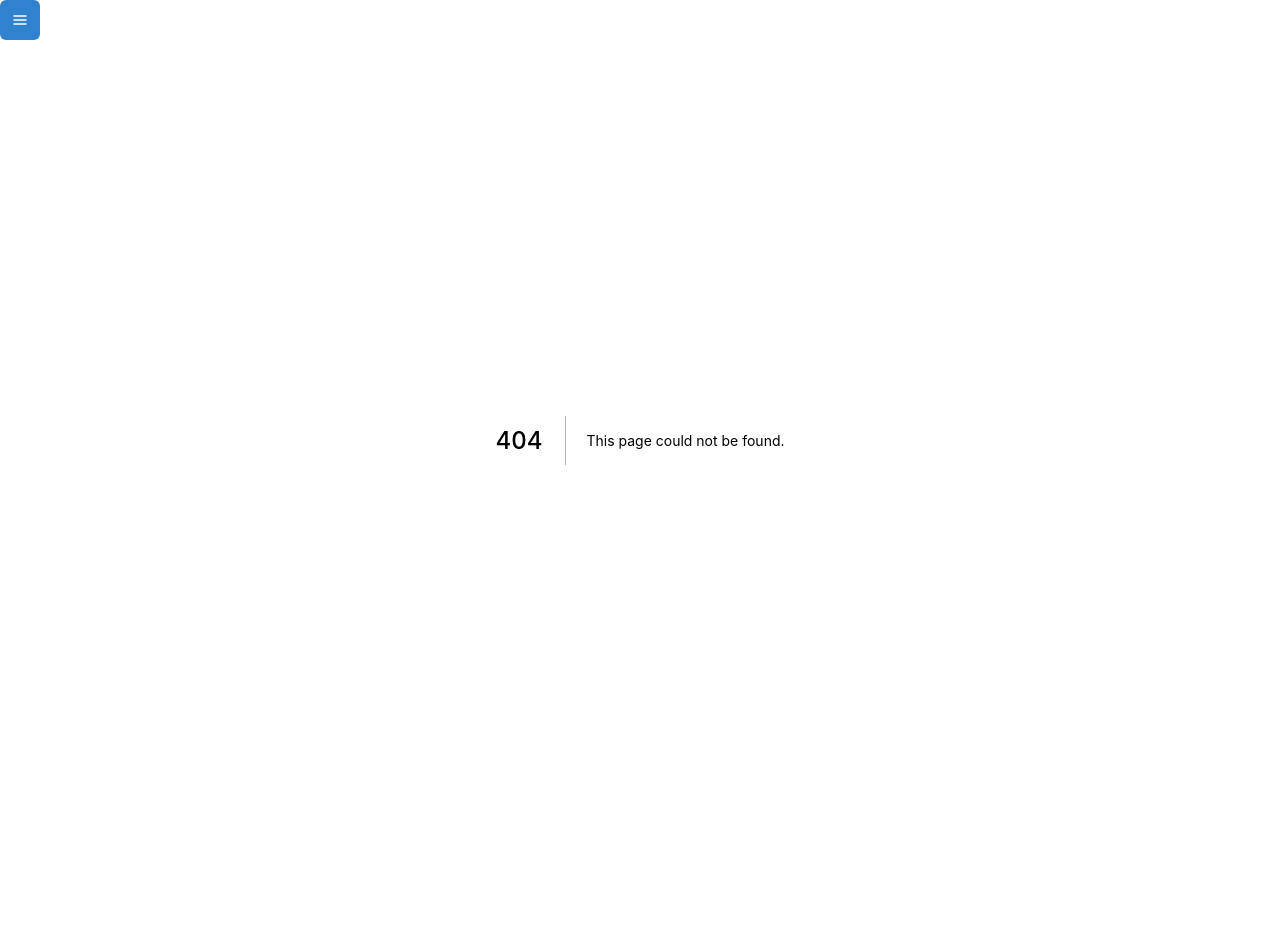
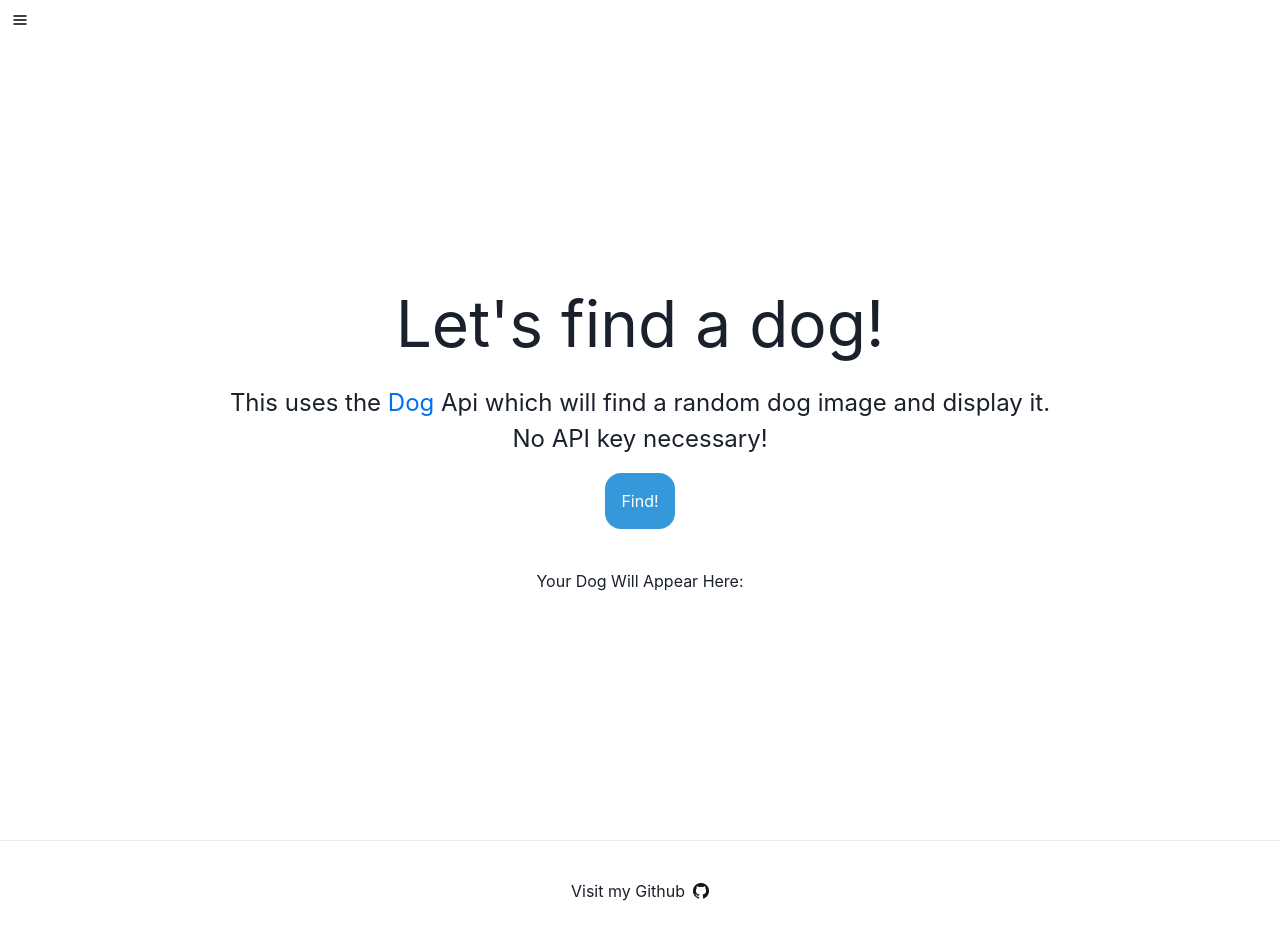
Before and after one commit to jashment/nextjs-playground, a Next.js app: page /dogImageFinder in a window 1280 px wide. Before the commit this address had no page. Before the commit the page ends 840 px from the top, so only its background shows below. Built offline with nearby package versions, Linux system fonts and the light colour scheme.

Commit message:
Add dog api functionality

```diff
--- a/pages/_app.js
+++ b/pages/_app.js
@@ -1,12 +1,14 @@
 import '../styles/globals.css'
 import { ChakraProvider } from "@chakra-ui/react"
 import Drawer from './common/Drawer'
+import Footer from './common/Footer'
 
 function MyApp({ Component, pageProps }) {
   return (
     <ChakraProvider>
       <Drawer />
       <Component {...pageProps} />
+      <Footer />
     </ChakraProvider>
   )
 }
--- /dev/null
+++ b/pages/api/dogs.js
@@ -0,0 +1,15 @@
+const axios = require('axios');
+
+const dogImage = async () => {
+    try {
+        const result = await axios({
+            method: 'GET',
+            url: `https://dog.ceo/api/breeds/image/random`
+        })
+        return result.data.message;
+    } catch (error) {
+        console.error(error);
+    }
+}
+
+export default dogImage;
--- a/pages/common/Drawer.js
+++ b/pages/common/Drawer.js
@@ -1,6 +1,7 @@
 import { useRef } from 'react'
 import { HamburgerIcon } from '@chakra-ui/icons'
 import { IconButton, Drawer, DrawerBody, DrawerCloseButton, DrawerContent, DrawerHeader, DrawerOverlay, useDisclosure } from "@chakra-ui/react"
+import styles from '../../styles/Home.module.css'
 
 const MainDrawer = () => {
   const { isOpen, onOpen, onClose } = useDisclosure()
@@ -8,7 +9,7 @@ const MainDrawer = () => {
 
   return (
     <>
-    <IconButton ref={btnRef} colorScheme="blue" onClick={onOpen} icon={<HamburgerIcon />}/>
+    <IconButton ref={btnRef} className={styles.menuBtn} onClick={onOpen} icon={<HamburgerIcon />}/>
       <Drawer
         isOpen={isOpen}
         placement="left"
@@ -21,9 +22,10 @@ const MainDrawer = () => {
           <DrawerHeader>Navigation</DrawerHeader>
 
           <DrawerBody>
-            <p>Some contents...</p>
-            <p>Some contents...</p>
-            <p>Some contents...</p>
+            <a href="/"><p className={styles.card}>Home</p></a>
+            <a href="/about"><p className={styles.card}>About</p></a>
+            <a href="/funWithApis"><p className={styles.card}>Fun With APIs</p></a>
+            <a href="/dogImageFinder"><p className={styles.card}>Dog Image Finder</p></a>
           </DrawerBody>
 
         </DrawerContent>
--- /dev/null
+++ b/pages/common/Footer.js
@@ -0,0 +1,18 @@
+import styles from '../../styles/Home.module.css'
+
+const Footer = () => {
+    return (
+        <footer className={styles.footer}>
+            <a
+            href="https://github.com/jashment"
+            target="_blank"
+            rel="noopener noreferrer"
+            >
+            Visit my Github{' '}
+            <img src="/GitHub-Mark-32px.png" alt="GitHub Logo" className={styles.logo} />
+            </a>
+        </footer>
+    )
+}
+
+export default Footer
--- /dev/null
+++ b/pages/dogImageFinder.js
@@ -0,0 +1,41 @@
+import React, { useState } from 'react'
+import dogImage from "./api/dogs";
+import { Image } from '@chakra-ui/image';
+import { Box } from '@chakra-ui/layout';
+import Head from 'next/head'
+import styles from '../styles/Home.module.css'
+
+const dogImageFinder = () => {
+    const [dog, setDog] = useState()
+
+    const findDogImage = async () => {
+        const image = await dogImage()
+        setDog(image)
+    }
+
+    return (
+        <div className={styles.container}>
+            <Head>
+                <title>Find a Dog!</title>
+                <link rel="icon" href="/favicon.ico" />
+            </Head>
+
+            <main className={styles.main}>
+                <h1 className={styles.title}>
+                    Let's find a dog!
+                </h1>
+                <br />
+                <p className={styles.description}>This uses the <a className={styles.link} href="https://dog.ceo/dog-api/">Dog</a> Api which will find a random dog image and display it.</p>
+                <p className={styles.description}>No API key necessary!</p>
+                <button className={styles.btn} onClick={() => findDogImage()}>Find!</button>
+                <br />
+                <h2>Your Dog Will Appear Here:</h2>
+                {dog && <Box boxSize="sm">
+                    <Image src={dog} alt="Doggies!" />
+                </Box>}
+            </main>
+        </div>
+    )
+}
+
+export default dogImageFinder;
--- a/styles/Home.module.css
+++ b/styles/Home.module.css
@@ -139,6 +139,12 @@
   color: gray;
 }
 
+.menuBtn {
+  background-color: white !important;
+  color: black;
+  font-size: 20px;
+}
+
 .logo {
   height: 1em;
 }
```
Also changed, not shown: pages/about.js (+0 -11 lines), pages/funWithApis.js (+0 -11 lines), pages/index.js (+1 -12 lines), pages/namePredictor.js (+0 -14 lines).
